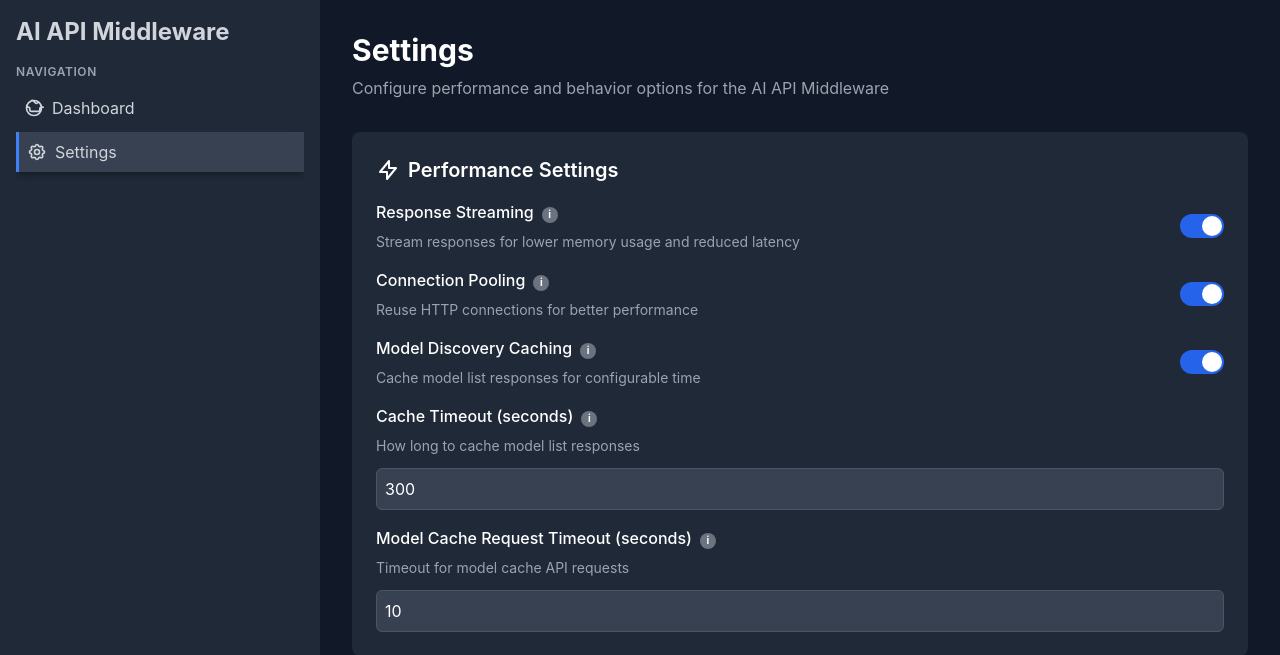
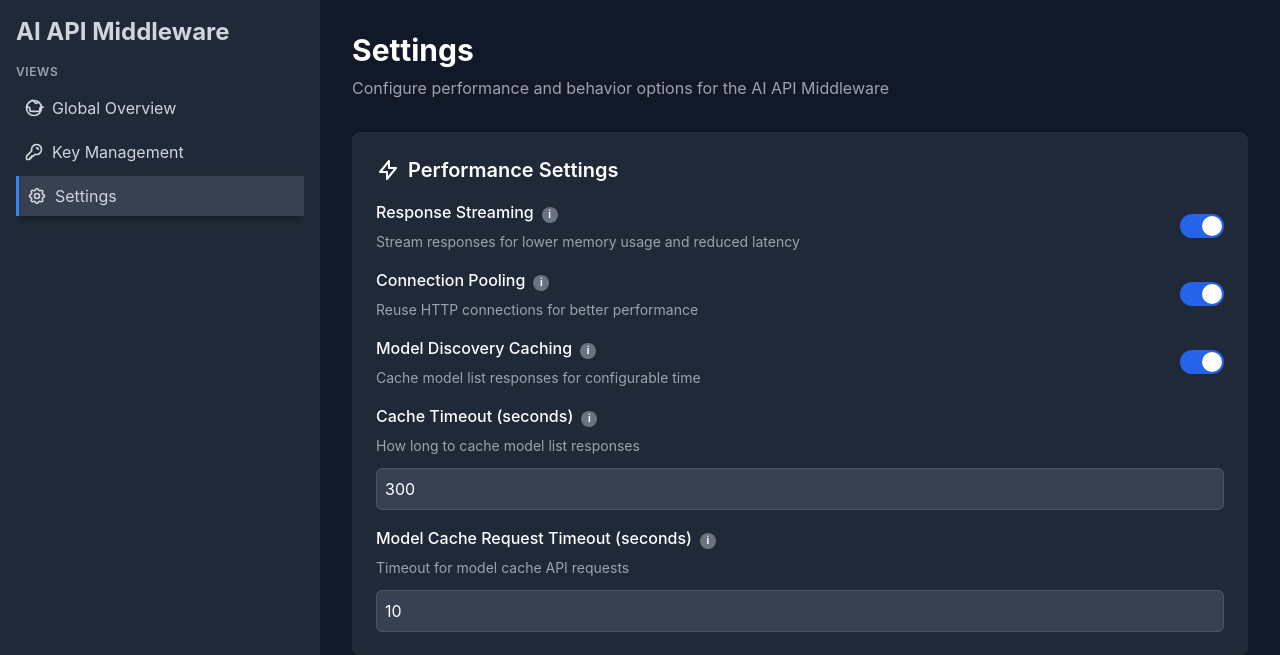
Before and after one commit to imamfahrudin/ai-api-middleware, a Flask app: page /middleware/settings in a window 1280 px wide. Shown: the top 655 px of the page. Run offline with Flask 3, Linux system fonts and the light colour scheme; data comes from the database, SQL or seed files in the repository; some libraries are stand-ins or nearby versions.

Commit message:
fix: restore missing key management button and correct views label in settings page

```diff
--- a/app/templates/settings.html
+++ b/app/templates/settings.html
@@ -76,14 +76,22 @@
             <h1 class="text-2xl font-bold">AI API Middleware</h1>
         </div>
         <nav class="flex-grow overflow-y-auto">
-            <h2 class="text-xs font-semibold text-gray-400 uppercase tracking-wider mb-2">Navigation</h2>
+            <h2 class="text-xs font-semibold text-gray-400 uppercase tracking-wider mb-2">Views</h2>
             <ul class="space-y-1">
                 <li class="sidebar-item">
                     <a href="/middleware/" class="p-2 rounded-md flex items-center gap-2 hover:bg-gray-700">
                         <svg class="h-5 w-5" fill="none" viewBox="0 0 24 24" stroke="currentColor">
                             <path stroke-linecap="round" stroke-linejoin="round" stroke-width="2" d="M3.055 11H5a2 2 0 012 2v1a2 2 0 002 2h8a2 2 0 002-2v-1a2 2 0 012-2h1.945M7.707 4.293l.707-.707a2 2 0 012.828 0l2.122 2.121a2 2 0 002.828 0l.707-.707M12 21a9 9 0 110-18 9 9 0 010 18z" />
                         </svg>
-                        Dashboard
+                        Global Overview
+                    </a>
+                </li>
+                <li class="sidebar-item">
+                    <a href="/middleware/keys" class="p-2 rounded-md flex items-center gap-2 hover:bg-gray-700">
+                        <svg class="h-5 w-5" fill="none" viewBox="0 0 24 24" stroke="currentColor">
+                            <path stroke-linecap="round" stroke-linejoin="round" stroke-width="2" d="M15 7a2 2 0 012 2m4 0a6 6 0 01-7.743 5.743L11 17H9v2H7v2H4a1 1 0 01-1-1v-2.586a1 1 0 01.293-.707l5.964-5.964A6 6 0 1121 9z" />
+                        </svg>
+                        Key Management
                     </a>
                 </li>
                 <li class="sidebar-item active">
```
